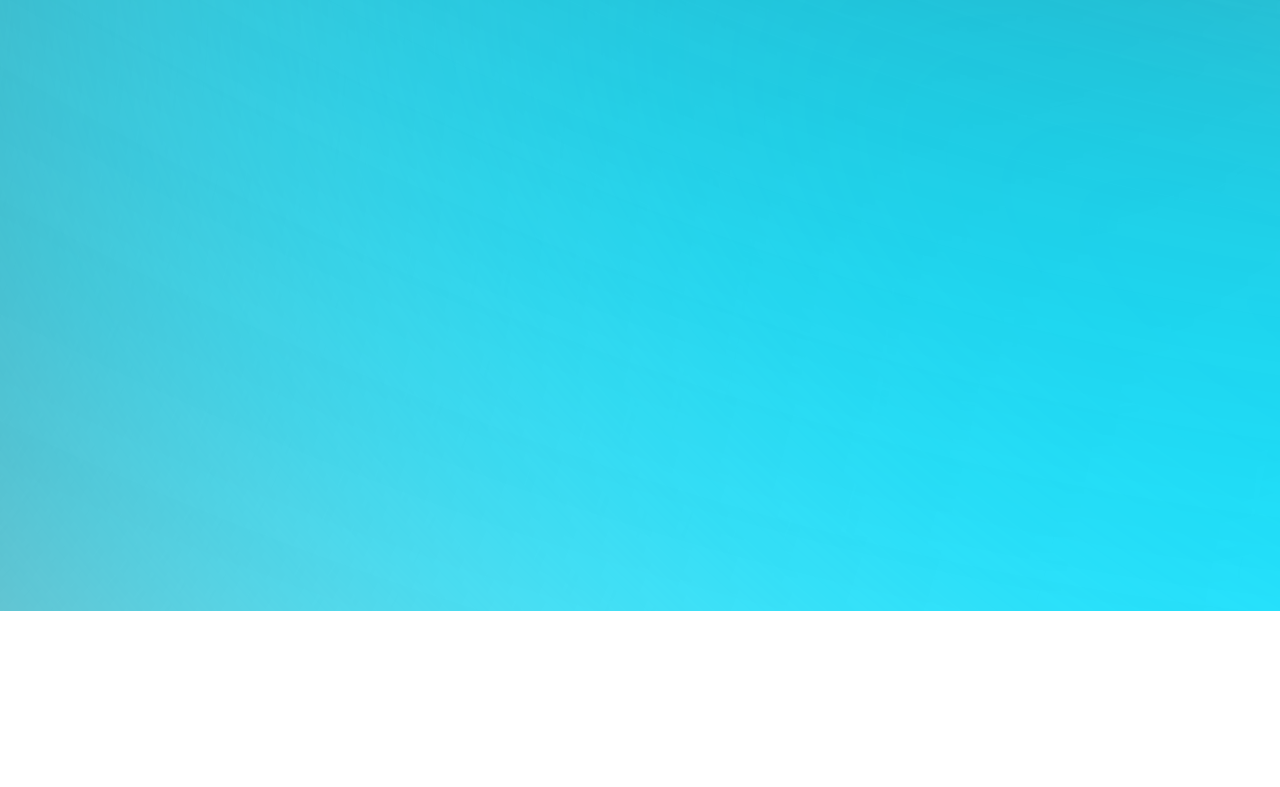
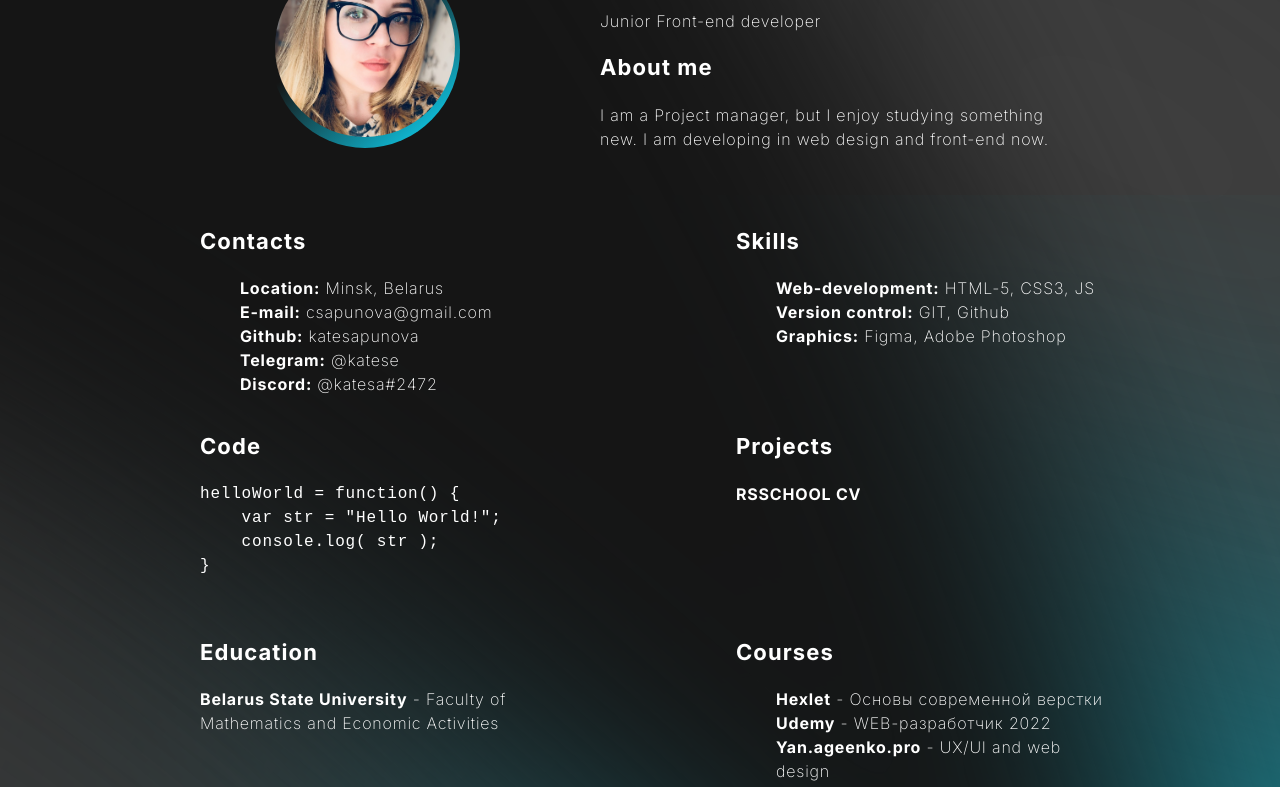
Before and after one commit to katesapunova/rsschool-cv, a plain HTML site: page index.html in a window 1280 px wide. Shown: the part 189-976 px from the top of the page. Before the commit the page ends 800 px from the top, so only its background shows below. Drawn offline with Linux system fonts and the light colour scheme; files whose address does not match are found by name.

Commit message:
feat: add general elements

```diff
--- a/index.html
+++ b/index.html
@@ -43,38 +43,109 @@
     <main class="main">
 
 
-        <div class="container">
+        <div class="container  main-container">
 
-            <section class="section">
+            <div class="intro-section">
+                <div class="avatar-container">
+                    <img class="avatar-img" src="./assets/img/avatar.jpg" alt="avatar">
+                </div>
+
+                <div class="massive-sections">
+                    <section class="section" id="title">
+
+                        <h1 class="main-title">Kate Sapunova</h1>
+                        <p>Junior Front-end developer</p>
+                    </section>
+
+                    <section class="section" id="about">
+
+                        <h2 class="section-title">About me</h2>
+                        <p>I am a Project manager, but I enjoy studying something new. I am developing in web design and front-end now.</p>
+                    </section>
+                </div>
+
+            </div>
+
+
+
+            <section class="section" id="contacts">
+
+                <h2 class="section-title">Contacts</h2>
+                <ul class="contacts-list">
+                    <li><span>Location:</span> Minsk, Belarus
+                    </li>
+                    <li><span>E-mail:</span> csapunova@gmail.com
+                    </li>
+                    <li> <span>Github:</span> katesapunova
+                    </li>
+                    <li> <span>Telegram:</span> @katese
+                    </li>
+                    <li> <span>Discord:</span> @katesa#2472</li>
+                </ul>
+            </section>
+
+
+
+            <section class="section" id="skills">
+
+                <h2 class="section-title">Skills</h2>
+
+                <ul class="skills-list">
+                    <li> <span>Web-development:</span> HTML-5, CSS3, JS</li>
+                    <li> <span>Version control:</span> GIT, Github</li>
+                    <li> <span>Graphics:</span> Figma, Adobe Photoshop</li>
+                </ul>
+
 
             </section>
 
-            <section class="section">
+            <section class="section" id="code">
+
+                <h2 class="section-title">Code</h2>
+
+                <code>
+
+                    <pre>
+helloWorld = function() {
+    var str = "Hello World!";
+    console.log( str );
+}
+                  </pre>
+
+                </code>
 
             </section>
 
-            <section class="section">
+            <section class="section" id="projects">
+
+                <h2 class="section-title">Projects</h2>
+                <p> <a class="link" href="https://katesapunova.github.io/rsschool-cv/"> <span>RSSCHOOL CV</span> </a></p>
 
             </section>
 
-            <section class="section">
+            <section class="section" id="education">
+
+                <h2 class="section-title">Education</h2>
+                <p> <span>Belarus State University</span> - Faculty of Mathematics and Economic Activities</p>
+            </section>
+
+            <section class="section" id="courses">
+
+                <h2 class="section-title">Courses</h2>
+
+                <ul class="courses-list">
+                    <li> <span>Hexlet</span> - Основы современной верстки</li>
+                    <li> <span>Udemy</span> - WEB-разработчик 2022</li>
+                    <li> <span>Yan.ageenko.pro</span> - UX/UI and web design</li>
+                    <li> <span>GeekBrains</span> - Figma. Начальный уровень</li>
+                </ul>
 
             </section>
 
-            <section class="section">
+            <section class="section" id="english">
 
-            </section>
-
-            <section class="section">
-
-            </section>
-
-            <section class="section">
-
-            </section>
-
-            <section class="section">
-
+                <h2 class="section-title">English</h2>
+                <p> <span>A2</span> - Elementary</p>
             </section>
 
 
--- a/style.css
+++ b/style.css
@@ -24,6 +24,7 @@
 
   * {
     box-sizing: border-box;
+
   }
 
   html {
@@ -31,29 +32,52 @@
   }
 
   .container {
-    max-width: 1440px;
+    max-width: 960px;
     margin: 0 auto;
+    justify-content: space-between;
+  }
+
+  .main-container {
+    display: flex;
+    flex-wrap: wrap;
+  }
+
+  .section {
+    width: 40%;
+    margin-left: 40px;
+  }
+
+  @media (max-width: 768px) {
+    .section {
+      width: 100%;
+    }
   }
 
   .body {
     min-height: 100vh;
-    margin: 0; padding: 0;
+    margin: 0;
+    padding: 0;
     display: flex;
     flex-direction: column;
     justify-content: space-between;
+    background: url(/assets/svg/background.svg);
+    background-size: cover;
+    background-repeat: no-repeat;
     background-color: #151515;
-    background: url(/assets/svg/Ellipse\ 76.svg) right bottom no-repeat,
-    url(/assets/svg/Ellipse\ 77.svg) right bottom no-repeat,
-    url(/assets/svg/Ellipse\ 78.svg) right bottom no-repeat,
-    url(/assets/svg/Ellipse\ 79.svg) right bottom no-repeat;
     font-family: 'Inter';
+    font-size: 16px;
+    font-weight: 200;
+    line-height: 1.5;
+    letter-spacing: 0.05em;
+    color:#fff;
   }
 
   .nav-list {
     display: flex;
-    justify-content: flex-end;
+    justify-content: center;
     align-items: center;
     list-style: none;
+    padding-left: 0;
   }
 
   .nav-link {
@@ -70,3 +94,89 @@
   .nav-item a:hover {
     color: #FFCD1E;
   }
+
+  .contacts-list, .skills-list, .courses-list {
+    list-style: none;
+  }
+
+  .intro-section {
+    display: flex;
+    align-items: center;
+    justify-content: center;
+    max-width: 900px;
+    margin-left: auto;
+    margin-right: auto;
+  }
+
+
+  .massive-sections {
+    width: 50%;
+  }
+
+  .massive-sections .section {
+    width: 100%;
+  }
+
+  span {
+    font-weight: bold;
+  }
+
+
+
+  .main-title {
+    font-family: Basteleur;
+    font-weight: 400;
+    font-size: 40px;
+    margin: 0;
+  }
+
+  .intro-section {
+    margin-top: 40px;
+    margin-bottom: 40px;
+  }
+
+  .section-title {
+  font-size: 22px;
+  font-weight: 700;
+  letter-spacing: 0.05em;
+  }
+
+  .link {
+    text-decoration: none;
+    color: #ffffff;
+    transition: color 0.5s;
+  }
+
+  .link:hover {
+    color: #FFCD1E;
+  }
+
+  .avatar-img {
+    width: 180px;
+    height: 180px;
+    border-radius: 100%;
+  }
+
+  .avatar-container {
+    border-radius: 100%;
+    background-clip: padding-box;
+    border: solid 5px transparent;
+    position: relative;
+    display: inline-block;
+    margin-right: 100px ;
+  }
+
+  .avatar-container::before {
+    content: "";
+    position: absolute;
+    top: 0;
+    right: 0;
+    bottom: 0;
+    left: 0;
+    z-index: -1;
+    margin: -5px;
+    /* !importanté */
+    border-radius: inherit;
+    /* !importanté */
+    background: linear-gradient(319.69deg, #0ED5F5 4.84%, rgba(14, 213, 245, 0) 61.56%);
+  }
```
Also changed, not shown: assets/svg/background.svg (added).
